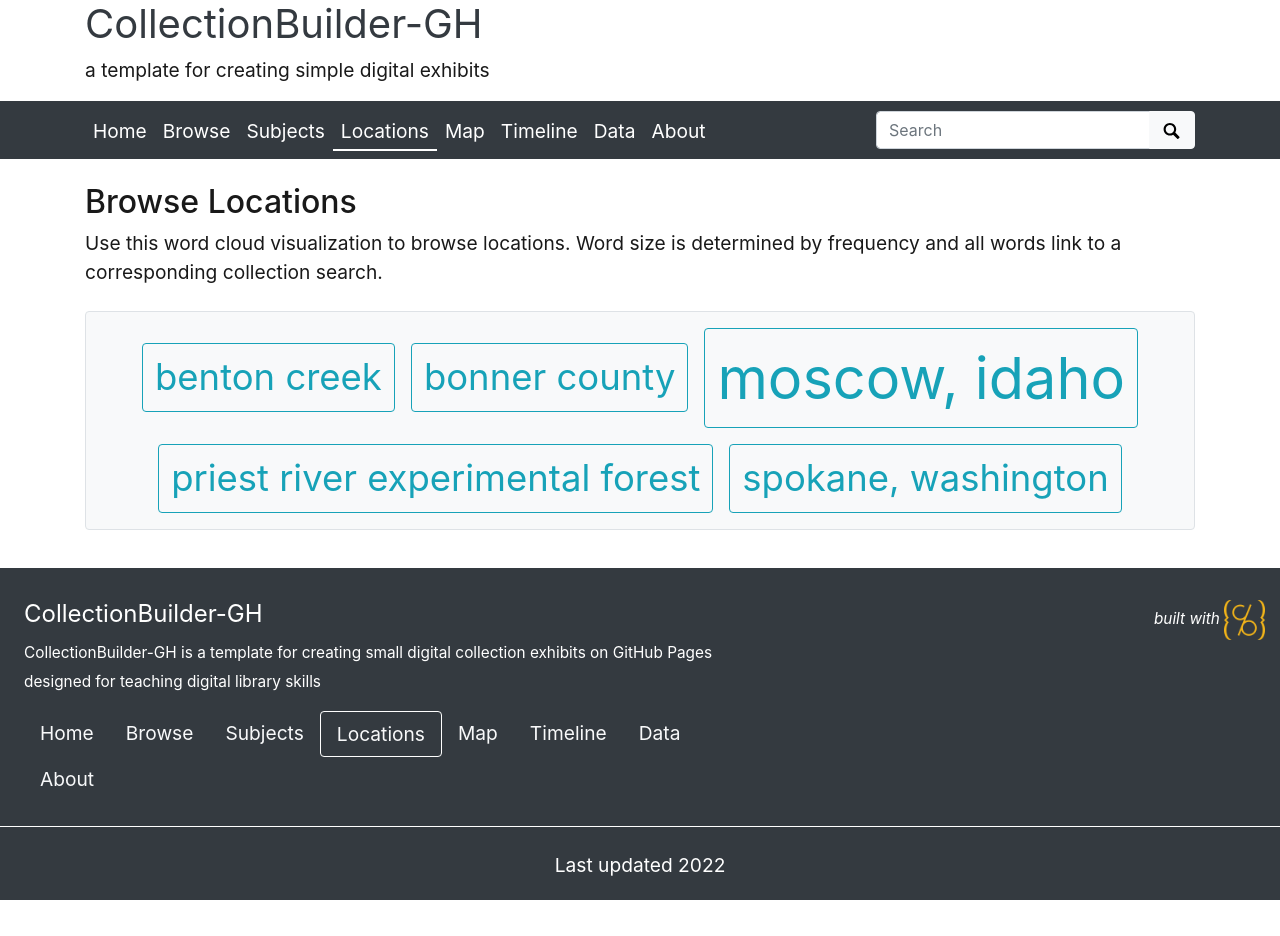
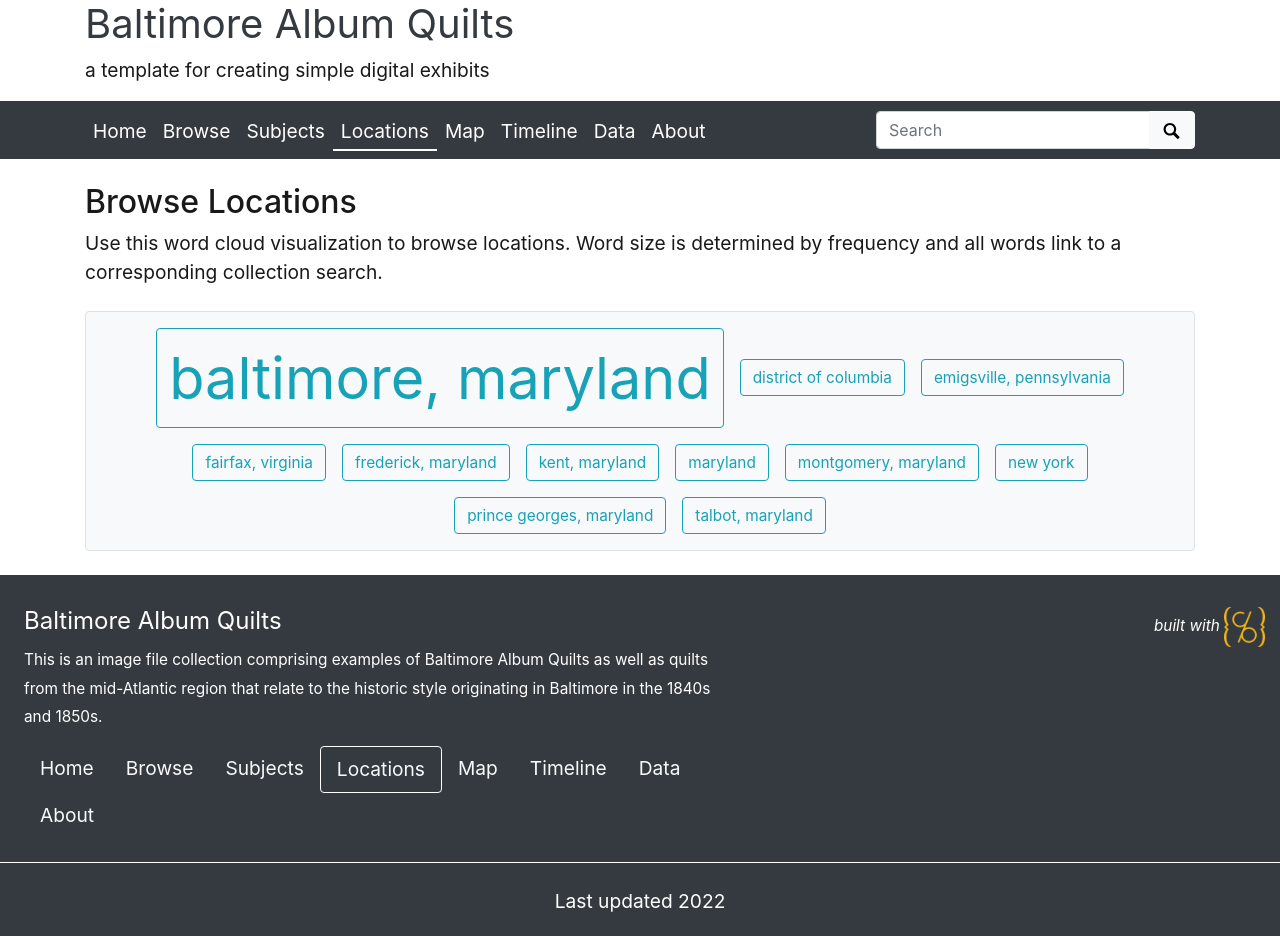
Before and after one commit to iblooston/Baltimore-Album-Quilts, a Jekyll site: the page built from pages/locations.md, in a window 1280 px wide. Built offline with Jekyll 4.4.1, drawn with Linux system fonts in a browser that asks for light colours; before the commit the page ends 900 px from its top, so only the background shows below that.

Commit message:
config baq

```diff
--- a/_config.yml
+++ b/_config.yml
@@ -20,21 +20,21 @@
 # SITE SETTINGS
 #
 # title of site appears in banner
-title: CollectionBuilder-GH
-# tagline, a short phrase that will appear throughout the site in the top banner
+title: Baltimore Album Quilts
+# tagline, Expressions of the Mid-Nineteenth Century Style
 tagline: a template for creating simple digital exhibits
 # description appears in meta tags and other locations
 # this description might appear in search result lists, keep around 160 characters max
-description: "CollectionBuilder-GH is a template for creating small digital collection exhibits on GitHub Pages designed for teaching digital library skills"
+description: "This is an image file collection comprising examples of Baltimore Album Quilts as well as quilts from the mid-Atlantic region that relate to the historic style originating in Baltimore in the 1840s and 1850s."
 # creator of the digital collection, to appear in meta tags; we typically use our GitHub usernames but feel free to just use your name
-author: CollectionBuilder
+author: iblooston
 
 ##########
 # COLLECTION SETTINGS
 #
 # Set the metadata for your collection (the name of the csv file in your _data directory that describes the objects in your collection)
 # Use the filename of your CSV **without** the ".csv" extension! E.g. _data/demo-metadata.csv --> "demo-metadata"
-metadata: demo-metadata
+metadata: baltimorealbumquilt
 
 ##########
 # Site/Organization Branding
```
